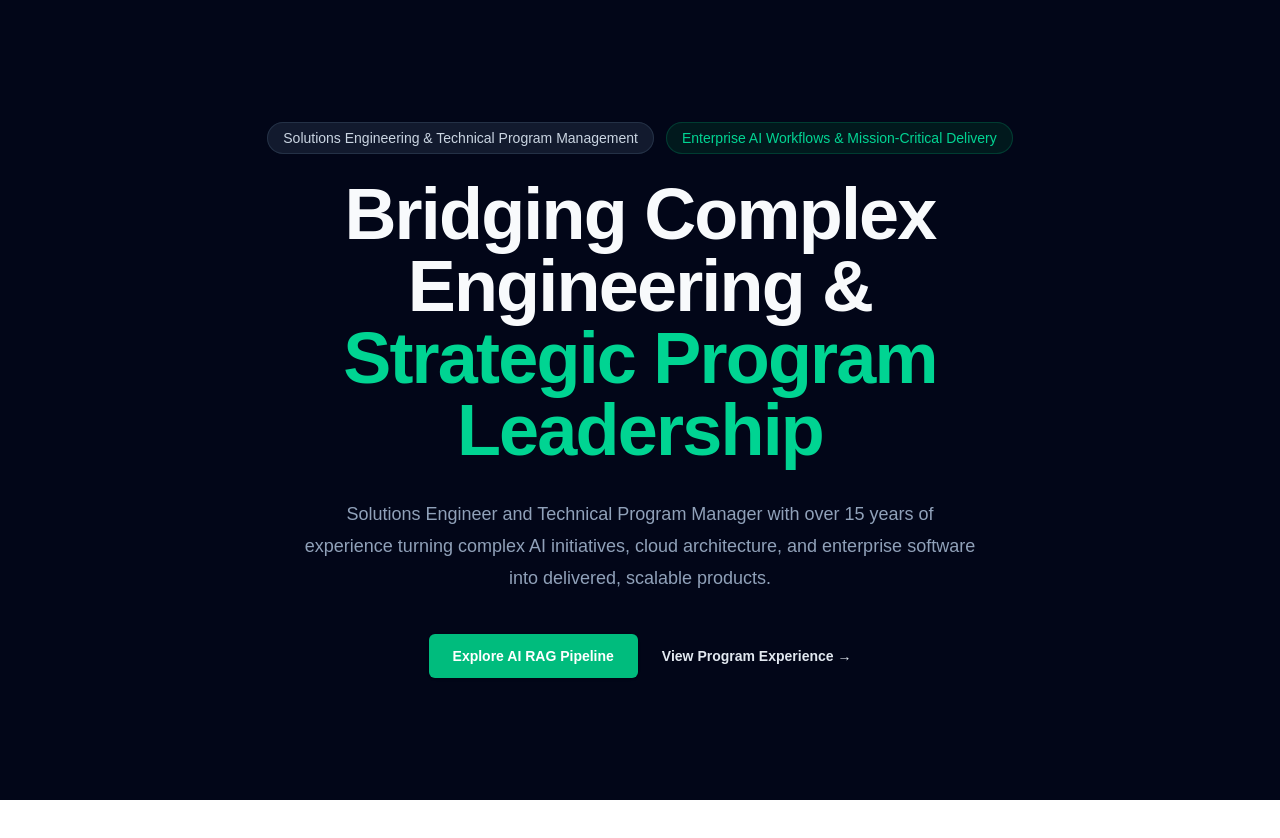
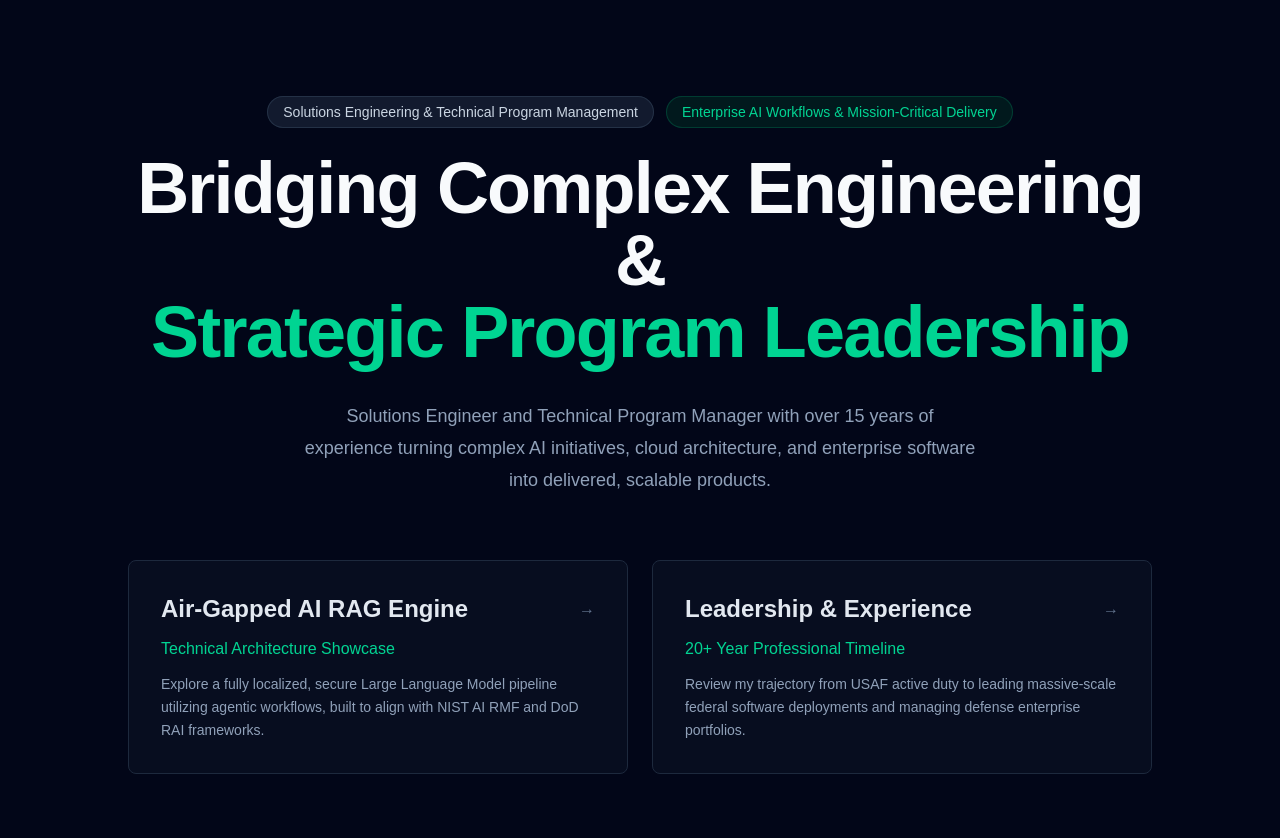
Before and after one commit to nfranklin77/tpm-portfolio, a Next.js app: page / in a window 1280 px wide. Shown: the top 838 px of the page. Before the commit the page ends 800 px from the top, so only its background shows below. Built offline with nearby package versions, Linux system fonts and the light colour scheme.

Commit message:
feat: upgrade homepage with interactive navigation cards

```diff
--- a/app/page.tsx
+++ b/app/page.tsx
@@ -3,7 +3,7 @@ import Link from "next/link";
 export default function Home() {
   return (
     <main className="flex min-h-screen flex-col items-center justify-center bg-slate-950 px-6 py-24 text-slate-50 sm:px-12">
-      <div className="mx-auto max-w-4xl text-center">
+      <div className="mx-auto max-w-5xl text-center">
 
         {/* Eyebrow Badges */}
         <div className="mb-6 flex flex-wrap justify-center gap-3">
@@ -26,20 +26,47 @@ export default function Home() {
           Solutions Engineer and Technical Program Manager with over 15 years of experience turning complex AI initiatives, cloud architecture, and enterprise software into delivered, scalable products.
         </p>
 
-        {/* Call to Action Buttons */}
-        <div className="mt-10 flex items-center justify-center gap-x-6">
+        {/* Interactive Navigation Cards */}
+        <div className="mt-16 grid gap-6 sm:grid-cols-2 text-left">
+
+          {/* Project Card */}
           <Link
-            href="#projects"
-            className="rounded-md bg-emerald-500 px-6 py-3 text-sm font-semibold text-white shadow-sm hover:bg-emerald-400 focus-visible:outline focus-visible:outline-2 focus-visible:outline-offset-2 focus-visible:outline-emerald-500 transition-colors"
+            href="/projects/rag-engine"
+            className="block group rounded-lg border border-slate-800 bg-slate-900/40 p-8 transition-all duration-300 hover:-translate-y-1 hover:border-emerald-500/50 hover:bg-slate-800/50 hover:shadow-lg hover:shadow-emerald-500/10"
           >
-            Explore AI RAG Pipeline
+            <div className="flex justify-between items-center mb-3">
+              <h3 className="text-2xl font-bold text-slate-200 transition-colors group-hover:text-emerald-300">
+                Air-Gapped AI RAG Engine
+              </h3>
+              <span className="text-slate-500 transition-all duration-300 group-hover:translate-x-1 group-hover:text-emerald-400">
+                &rarr;
+              </span>
+            </div>
+            <p className="text-emerald-400 font-medium mb-3">Technical Architecture Showcase</p>
+            <p className="text-sm text-slate-400 leading-relaxed">
+              Explore a fully localized, secure Large Language Model pipeline utilizing agentic workflows, built to align with NIST AI RMF and DoD RAI frameworks.
+            </p>
           </Link>
+
+          {/* Experience Card */}
           <Link
-  href="/experience"
-  className="text-sm font-semibold leading-6 text-slate-200 hover:text-white transition-colors"
->
-  View Program Experience <span aria-hidden="true">→</span>
-</Link>
+            href="/experience"
+            className="block group rounded-lg border border-slate-800 bg-slate-900/40 p-8 transition-all duration-300 hover:-translate-y-1 hover:border-emerald-500/50 hover:bg-slate-800/50 hover:shadow-lg hover:shadow-emerald-500/10"
+          >
+            <div className="flex justify-between items-center mb-3">
+              <h3 className="text-2xl font-bold text-slate-200 transition-colors group-hover:text-emerald-300">
+                Leadership & Experience
+              </h3>
+              <span className="text-slate-500 transition-all duration-300 group-hover:translate-x-1 group-hover:text-emerald-400">
+                &rarr;
+              </span>
+            </div>
+            <p className="text-emerald-400 font-medium mb-3">20+ Year Professional Timeline</p>
+            <p className="text-sm text-slate-400 leading-relaxed">
+              Review my trajectory from USAF active duty to leading massive-scale federal software deployments and managing defense enterprise portfolios.
+            </p>
+          </Link>
+
         </div>
       </div>
     </main>
```
